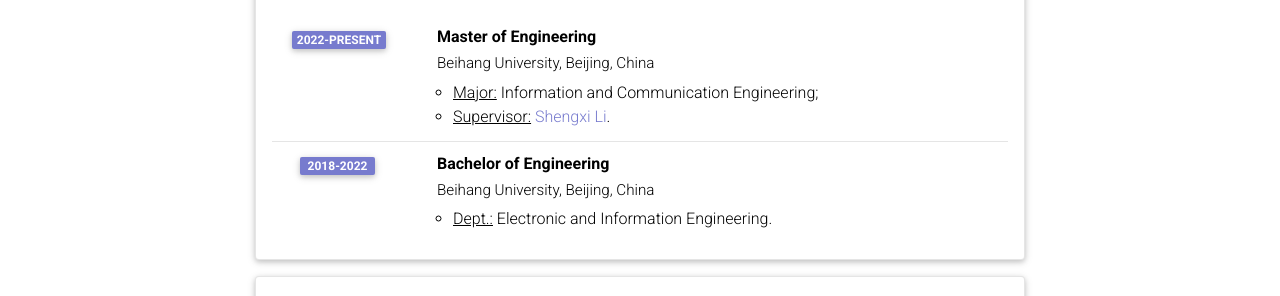
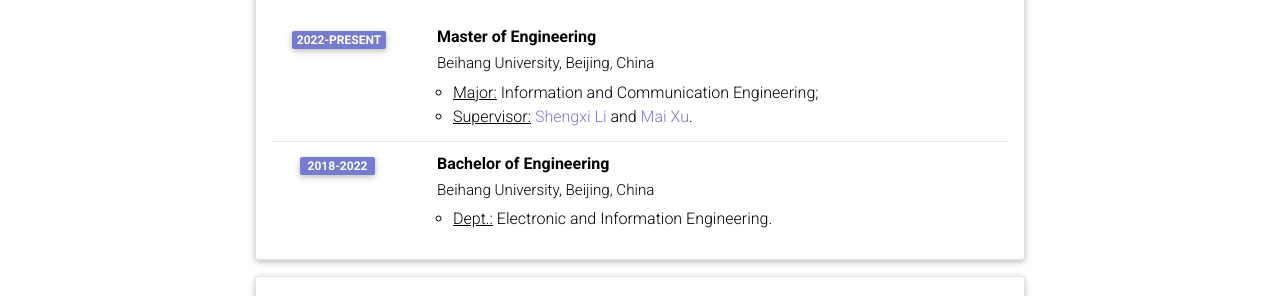
Before and after one commit to Zhangjialu126/zhangjialu126.github.io, a Jekyll site: the page built from _pages/cv.md, in a window 1280 px wide and 900 px high. Shown: the part 440-736 px from the top of the window. Built offline with Jekyll 4.4.1, drawn with Linux system fonts in a browser that asks for light colours; comment, search, counter and statistics services are not loaded; a style sheet for code colours, icons or effects is not loaded.

Commit message:
Update cv.yml

```diff
--- a/_data/cv.yml
+++ b/_data/cv.yml
@@ -16,7 +16,7 @@
       year: 2022-present
       description:
         - <u>Major:</u> Information and Communication Engineering;
-        - <u>Supervisor:</u> <a href="https://sites.google.com/site/lsxweb/">Shengxi Li</a>.
+        - <u>Supervisor:</u> <a href="https://scholar.google.com/citations?user=GNxRL-gAAAAJ&hl=zh-CN&oi=sra">Shengxi Li</a> and <a href="https://scholar.google.com/citations?user=JdhDuXAAAAAJ&hl=zh-CN&oi=ao">Mai Xu</a>.
     - title: Bachelor of Engineering
       institution: Beihang University, Beijing, China
       year: 2018-2022
```
